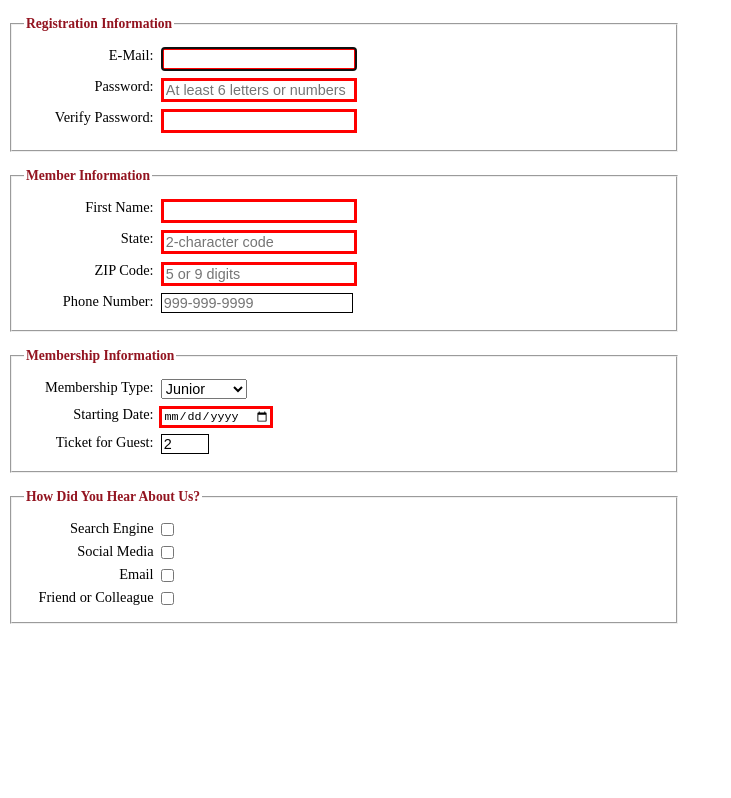
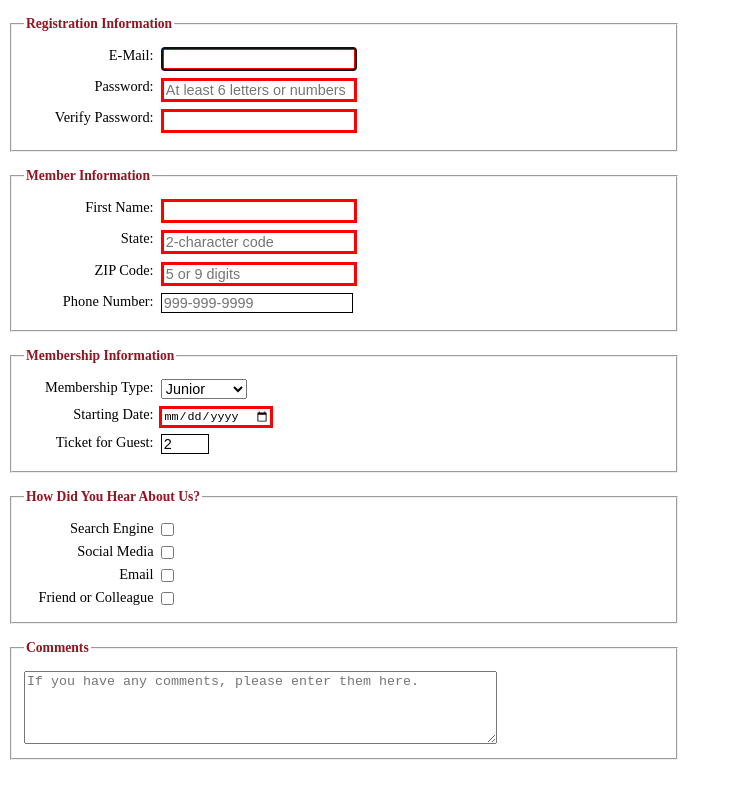
Before and after one commit to nolanpsestha/nolanpsestha.github.io, a plain HTML site: page form.html in a window 1280 px wide. Shown: the whole page, without its empty margins (0-731 px from the left). Drawn offline with Linux system fonts and the light colour scheme.

Commit message:
added comments and textarea

```diff
--- a/form.html
+++ b/form.html
@@ -124,6 +124,12 @@
         <input type="checkbox" name="friend_or_colleague" id="friend_or_colleague" value="friend_or_colleague">
 
     </fieldset>
+
+    <fieldset>
+        <legend>Comments</legend>
+
+        <textarea name="comments" id="comments" placeholder="If you have any comments, please enter them here."></textarea>
+    </fieldset>
 </form>
 
 
```
